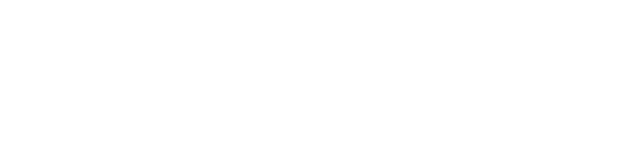
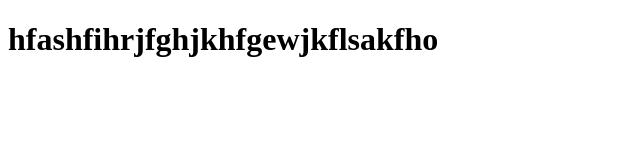
Before and after one commit to toriqul33196/panda-commerce, a plain HTML site: page index.html in a window 1280 px wide. Shown: the whole page, without its empty margins (0-640 px from the left). Drawn offline with Linux system fonts and the light colour scheme.

```diff
--- a/index.html
+++ b/index.html
@@ -8,6 +8,6 @@
     <link rel="stylesheet" href="style.css">
 </head>
 <body>
-
+    <h1>hfashfihrjfghjkhfgewjkflsakfho</h1>
 </body>
 </html>
```
